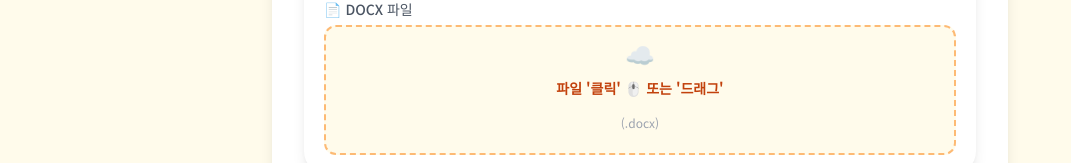
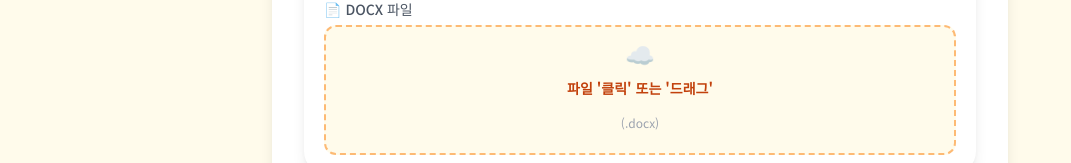
Before and after one commit to Lala-goodhub/iep-generator-monthgoals, a Next.js app: page /generator in a window 1280 px wide. Shown: the part 521-684 px from the top of the page, without its empty margins (0-1071 px from the left). Built offline with nearby package versions, Linux system fonts and the light colour scheme; no server answers.

Commit message:
이모티콘 잔존 에러 최종 제거! (4군데)

```diff
--- a/app/generator/page.js
+++ b/app/generator/page.js
@@ -247,7 +247,7 @@ function InputSectionCss({
               <label className="form-label">📄 DOCX 파일</label>
               {!fileValue && (
                 <label htmlFor={fileId} onDragOver={handleDragOver} onDragLeave={handleDragLeave} onDrop={handleDrop} className={`upload-box ${isDragging ? 'dragging' : ''} ${isFileDisabled || isLoading || isUploading ? 'disabled' : ''}`} >
-                  {isUploading ? (<div style={{color: '#0369a1'}}> 업로드 중...</div>) : (<div><span className="upload-icon">☁️</span><p className="upload-text">파일 '클릭' 🖱️ 또는 '드래그' </p><p className="upload-hint">(.docx)</p></div>)}
+                  {isUploading ? (<div style={{color: '#0369a1'}}> 업로드 중...</div>) : (<div><span className="upload-icon">☁️</span><p className="upload-text">파일 '클릭' 또는 '드래그' </p><p className="upload-hint">(.docx)</p></div>)}
                 </label>
               )}
               {fileValue && (
@@ -266,7 +266,7 @@ function InputSectionCss({
       {/* 체크박스 */}
       {checkboxLabel && (
         <div style={{ marginTop: '1.25rem', paddingTop: '1rem', borderTop: '1px solid #e5e7eb' }}>
-          <label className="checkbox-label"><input type="checkbox" checked={checkboxChecked} onChange={onCheckboxChange} className="checkbox" disabled={isLoading || isActuallyDisabled || isUploading} /><span>{checkboxLabel}</span></label>
+<label className="checkbox-label"><input type="checkbox" checked={checkboxChecked} onChange={onCheckboxChange} className="checkbox" disabled={isLoading || isActuallyDisabled || isUploading} /><span>{checkboxLabel}</span></label>
         </div>
       )}
     </div> // 여기가 InputSectionCss div 닫는 태그
```
